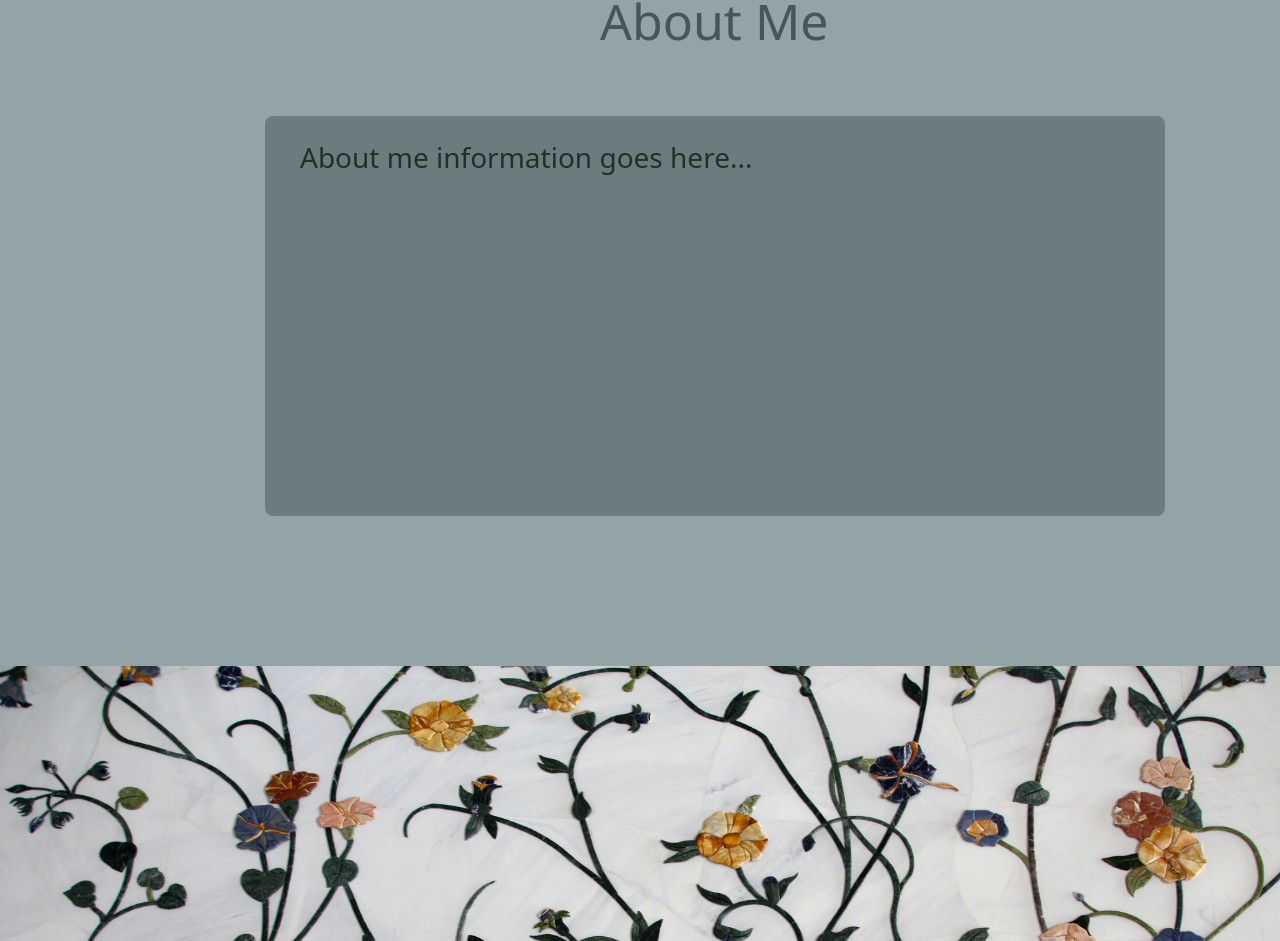
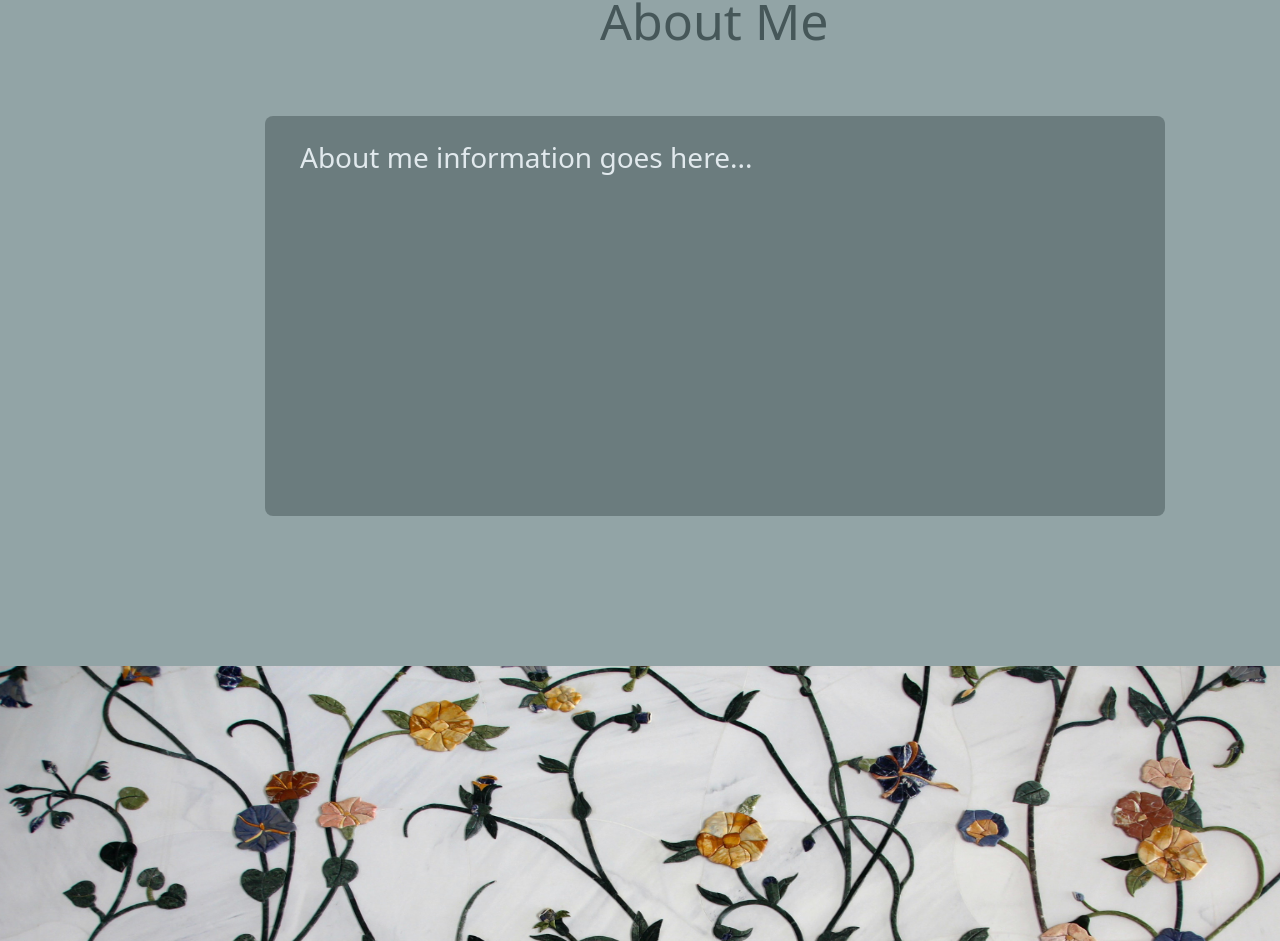
Before and after one commit to angelina-white/Personal-Website, a React (Create React App) app: page / in a window 1280 px wide. Shown: the part 2328-3269 px from the top of the page. Built offline with nearby package versions, Linux system fonts and the light colour scheme.

Commit message:
change color of about me

```diff
--- a/src/App.css
+++ b/src/App.css
@@ -201,7 +201,7 @@
     position: absolute;
     margin-left: 300px;
     margin-top: 275px;
-    color: #223025;
+    color: #E1E9ED;
 }
 
 /* contact */
```
